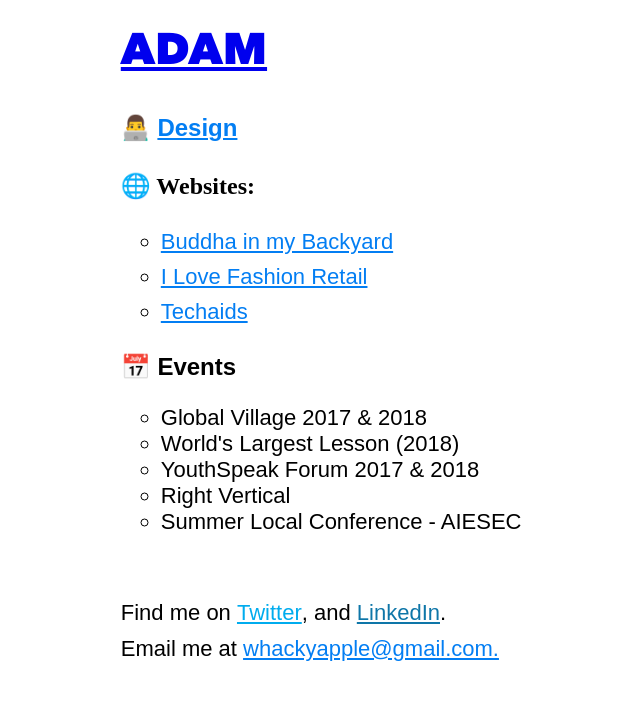
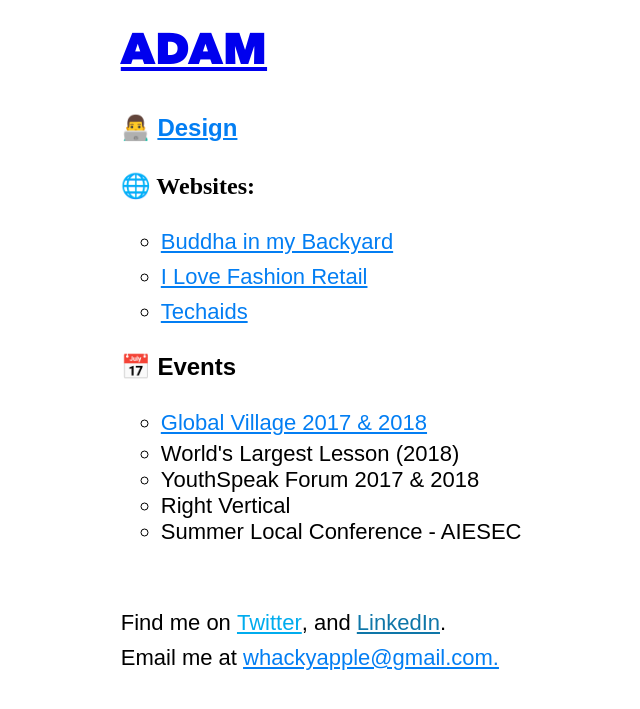
Before and after one commit to adamfredie/adamfredie.github.io, a Jekyll site: the page work.html, which Jekyll copies as it is, in a window 1280 px wide. Shown: the top 709 px of the page, without its empty margins (140-780 px from the left). Built offline with Jekyll 4.4.1, drawn with Linux system fonts in a browser that asks for light colours.

Commit message:
more updates

```diff
--- a/me.html
+++ b/me.html
@@ -205,7 +205,7 @@
 						- a generalist, with considerable experience in tech/marketing/creative work and a taste for amusement. I am meticulous, cool and too curious for my own good at times. <br>
 						<br>
 						I believe that<br>
-						- If you're not built for it, you have to build for it. <br>
+						<em>- If you're not built for it, you have to build for it.</em> <br>
 						<br>
 						Where am I headed?<br>
 					</p>
--- a/work.html
+++ b/work.html
@@ -207,7 +207,7 @@
 						</p>
 						<p class="main-work"><h3>📅 Events</h3>
 							<ul class="events">
-								<li>Global Village 2017 & 2018</li>
+								<li><a href="https://www.youtube.com/playlist?list=PLLEdlI2CpoYyNhenjyFK0XCcgA8y8iirC">Global Village 2017 & 2018</a></li>
 								<li>World's Largest Lesson (2018)</li>
 								<li>YouthSpeak Forum 2017 & 2018</li>
 								<li>Right Vertical</li>
```
